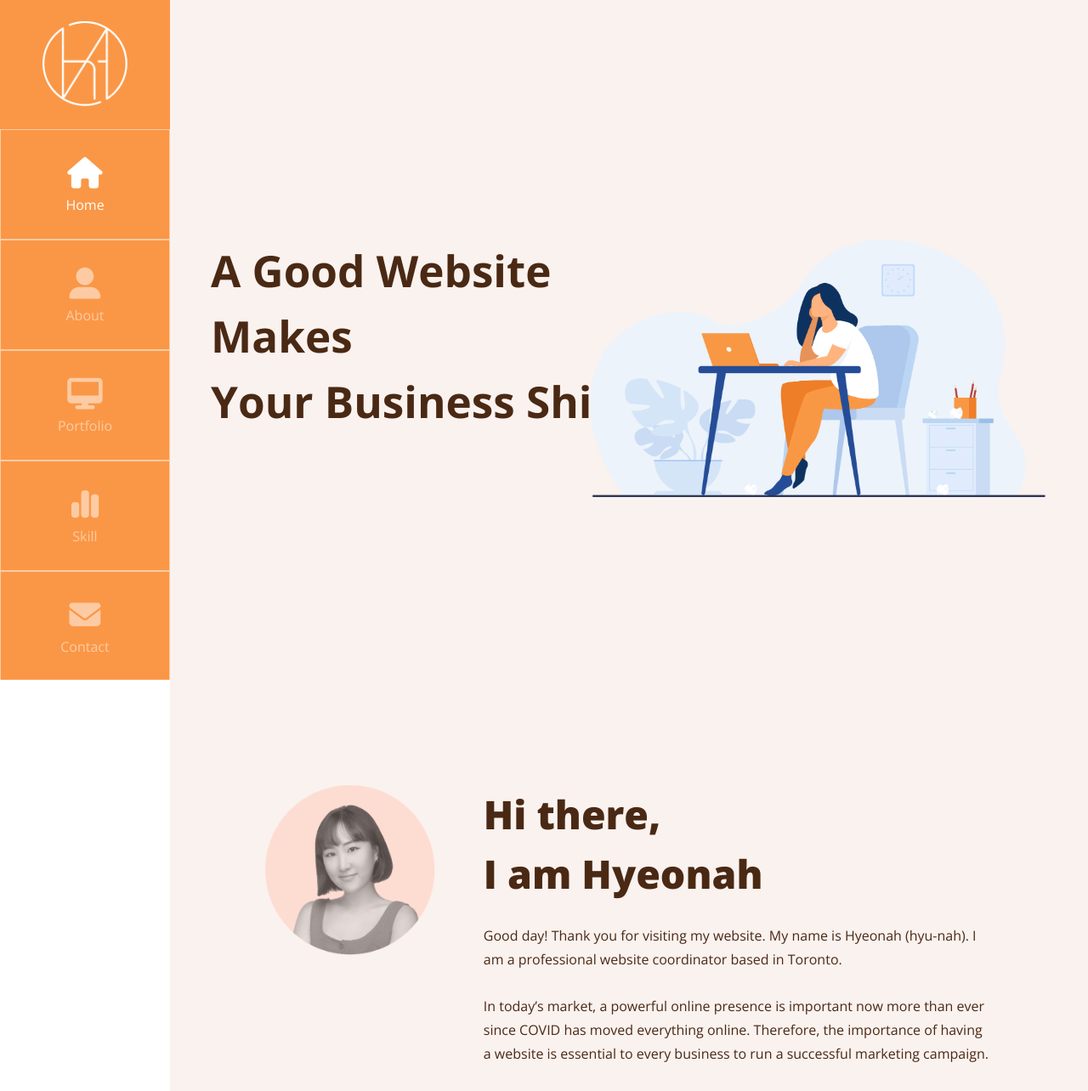
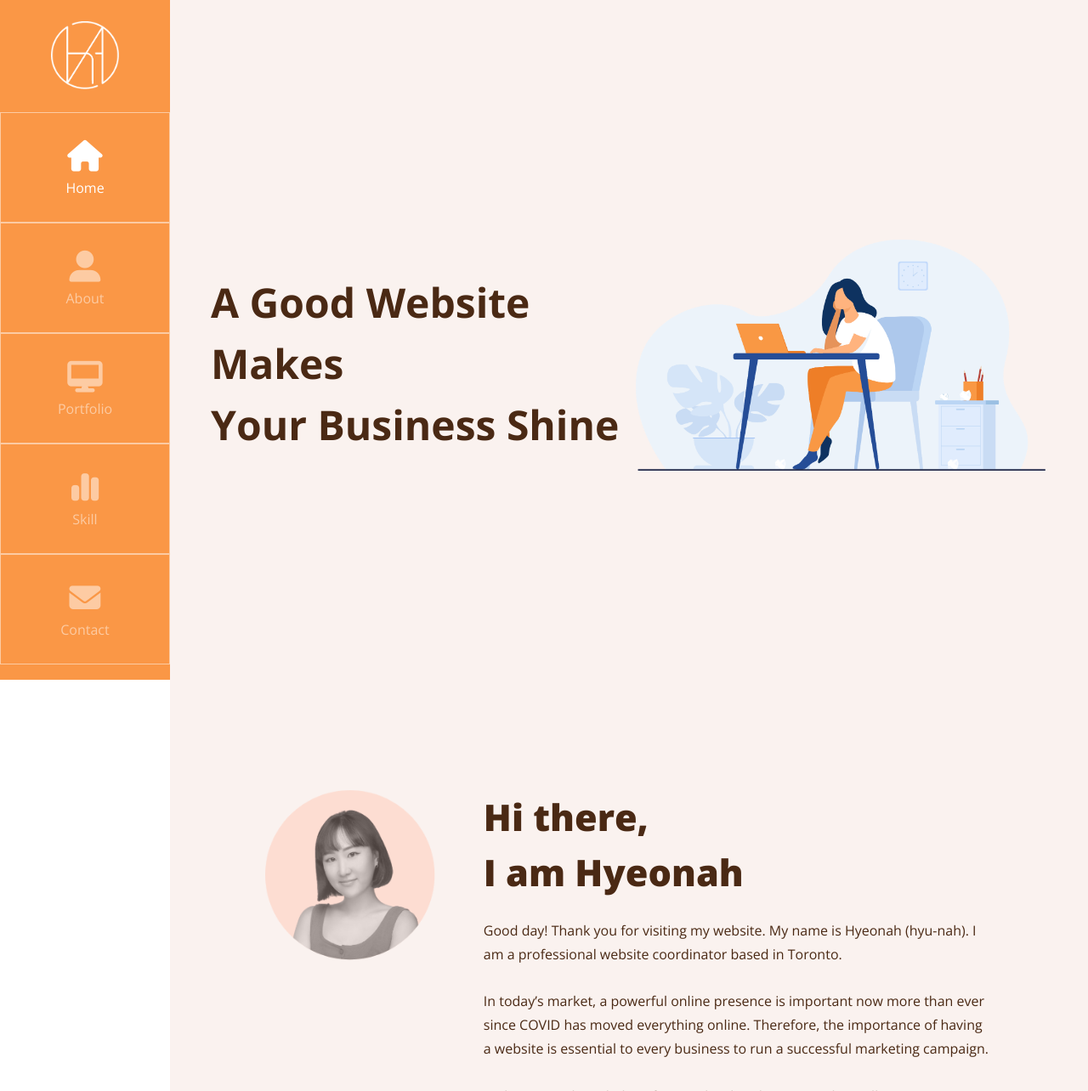
Before and after one commit to hyeonahc/portfolio-2021, a website built with Parcel: page index.html in a window 1280 px wide. Shown: the top 1284 px of the page at 85% size. Built offline with nearby package versions, Linux system fonts and the light colour scheme.

Commit message:
style: Update font size and position of element on desktop size and add 'px' to comment

```diff
--- a/scss/style.scss
+++ b/scss/style.scss
@@ -66,14 +66,14 @@ textarea {
 }
 
 h1 {
-  font-size: 3.2rem;
+  font-size: 3rem;
   font-weight: $font-bold;
   text-transform: capitalize;
   line-height: 1.5;
 }
 
 h2 {
-  font-size: 2.9rem;
+  font-size: 2.7rem;
   font-weight: $font-bolder;
   line-height: 1.5;
   margin-bottom: 0.5em;
@@ -290,12 +290,6 @@ textarea::placeholder {
   align-items: center;
 }
 
-// .swiper-slide img {
-//   display: block;
-//   width: 100%;
-//   height: 100%;
-//   object-fit: cover;
-// }
 
 .swiper-pagination {
   bottom: 20px !important;
@@ -332,7 +326,7 @@ aside {
     margin: 25px;
     .aside__logo--desktop {
       img {
-        width: 100px;
+        width: 80px;
       }
     }
     .aside__logo--mobile {
@@ -380,7 +374,7 @@ main {
 
   .sectioin__home--content {
     position: absolute;
-    top: 35%;
+    top: 40%;
     left: 3em;
     width: 50%;
   }
@@ -389,7 +383,7 @@ main {
     position: absolute;
     top: 35%;
     right: 3em;
-    width: 50%;
+    width: 45%;
     img {
       display: inline-block;
       width: 100%;
@@ -521,9 +515,9 @@ main {
 }
 
 @media screen and (max-width: 992px) {
-  // ******************** <GLOBAL 992> ********************
+  // ******************** <GLOBAL 992px> ********************
   h1 {
-    font-size: 2.5rem;
+    font-size: 2.2rem;
     line-height: 1.5;
   }
 
@@ -541,7 +535,7 @@ main {
     margin-bottom: 2px;
   }
 
-  // ******************** <ASIDE 992> ********************
+  // ******************** <ASIDE 992px> ********************
   aside {
     width: 100%;
     height: auto;
@@ -600,7 +594,7 @@ main {
     }
   }
 
-  // ******************** <MAIN 992> ********************
+  // ******************** <MAIN 992px> ********************
   main {
     margin: 6vh 0 0;
     overflow: hidden;
@@ -619,7 +613,7 @@ main {
     padding: 0 2em;
   }
 
-  // ******************** <HOME 992> ********************
+  // ******************** <HOME 992px> ********************
   .section__home {
     position: static;
 
@@ -636,7 +630,7 @@ main {
     }
   }
 
-  // ******************** <ABOUT 992> ********************
+  // ******************** <ABOUT 992px> ********************
   .section__about {
     .section__about--flex-container {
       @include flex-center;
@@ -657,7 +651,7 @@ main {
     }
   }
 
-  // ******************** <PORTFOLIO 992> ********************
+  // ******************** <PORTFOLIO 992px> ********************
   .section__portfolios {
     padding: 0;
 
@@ -687,7 +681,7 @@ main {
     }
   }
 
-  // ******************** <SKILL 992> ********************
+  // ******************** <SKILL 992px> ********************
   .section__skill {
     flex-direction: column;
     h3 {
@@ -709,7 +703,7 @@ main {
     }
   }
 
-  // ******************** <CONTACT 992> ********************
+  // ******************** <CONTACT 992px> ********************
   .section__contact {
     justify-content: center;
 
```
